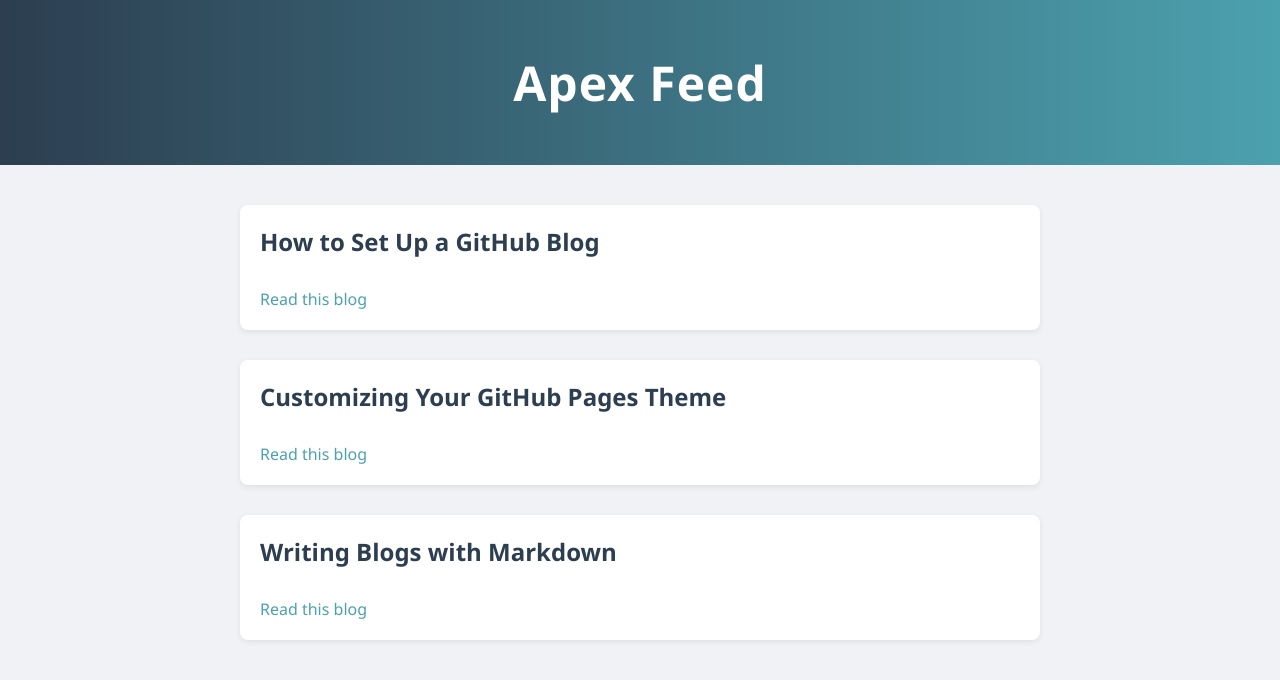
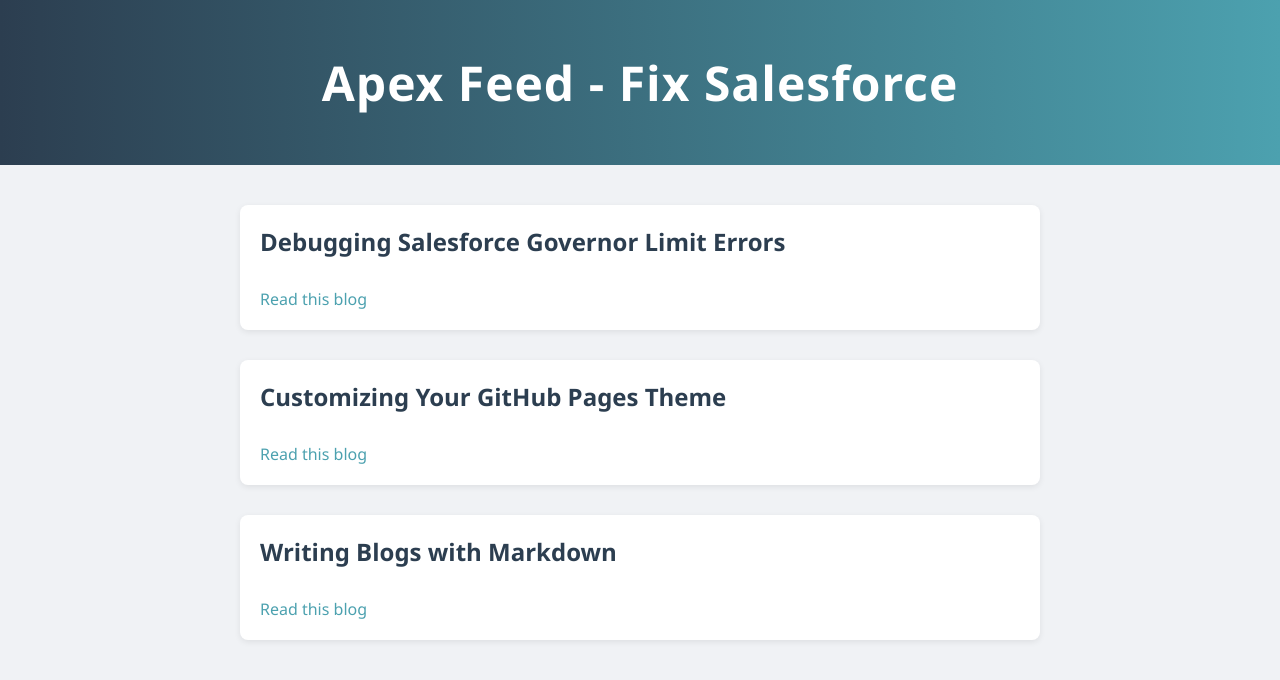
Before and after one commit to caksolv/apexfeed, a plain HTML site: page index.html in a window 1280 px wide. Drawn offline with Linux system fonts and the light colour scheme.

Commit message:
Update index.html

```diff
--- a/index.html
+++ b/index.html
@@ -65,13 +65,13 @@
 <body>
 
   <header>
-    <h1>Apex Feed</h1>
+    <h1>Apex Feed - Fix Salesforce</h1>
   </header>
 
   <main>
     <div class="blog-post">
-      <h2>How to Set Up a GitHub Blog</h2>
-      <a href="blog1.html">Read this blog</a>
+      <h2>Debugging Salesforce Governor Limit Errors</h2>
+      <a href="salesforce-governor-limit-errors-debugging">Read this blog</a>
     </div>
 
     <div class="blog-post">
```
